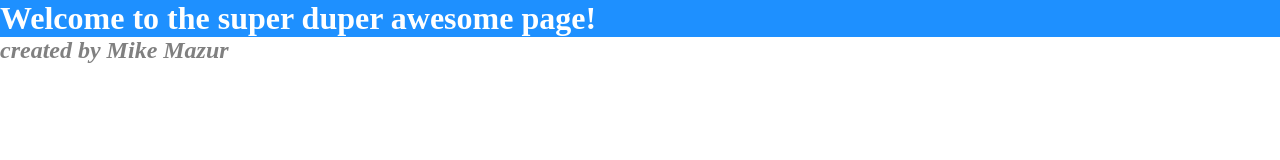
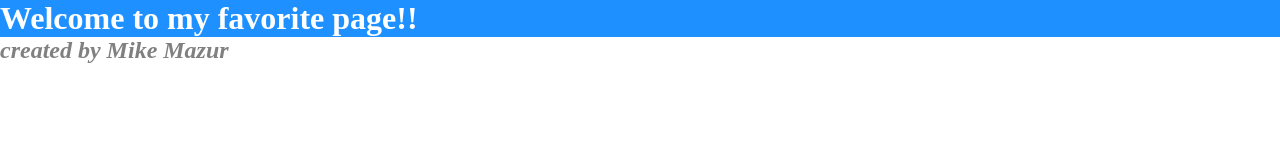
Before and after one commit to mazurasdf/pb_test_repo, a plain HTML site: page index.html in a window 1280 px wide. Drawn offline with Linux system fonts and the light colour scheme.

Commit message:
changed text

```diff
--- a/index.html
+++ b/index.html
@@ -8,7 +8,7 @@
     <link rel="stylesheet" href="style.css">
 </head>
 <body>
-    <h1>Welcome to the super duper awesome page!</h1>
+    <h1>Welcome to my favorite page!!</h1>
     <h2><em>created by Mike Mazur</em></h2>
 </body>
 </html>
```
